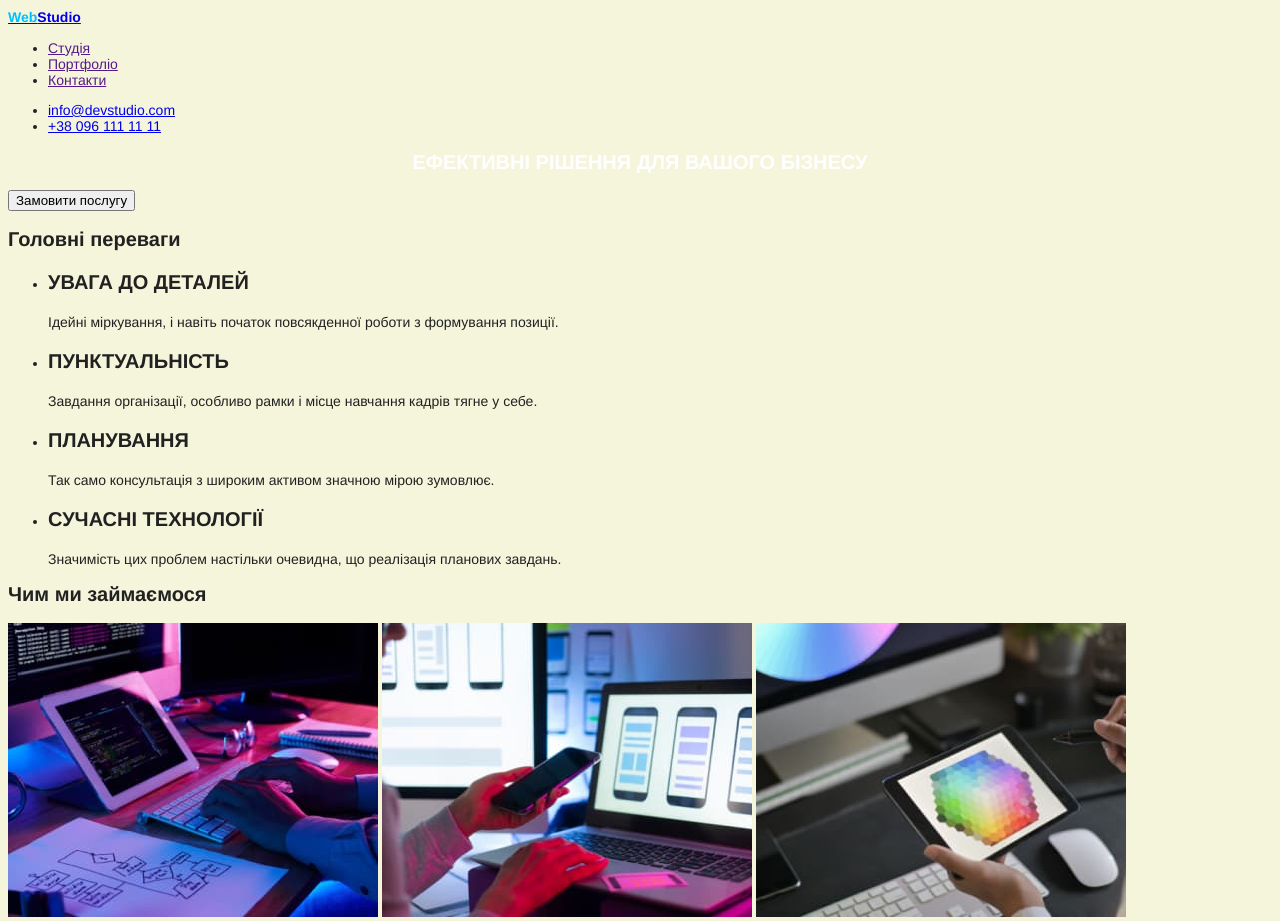
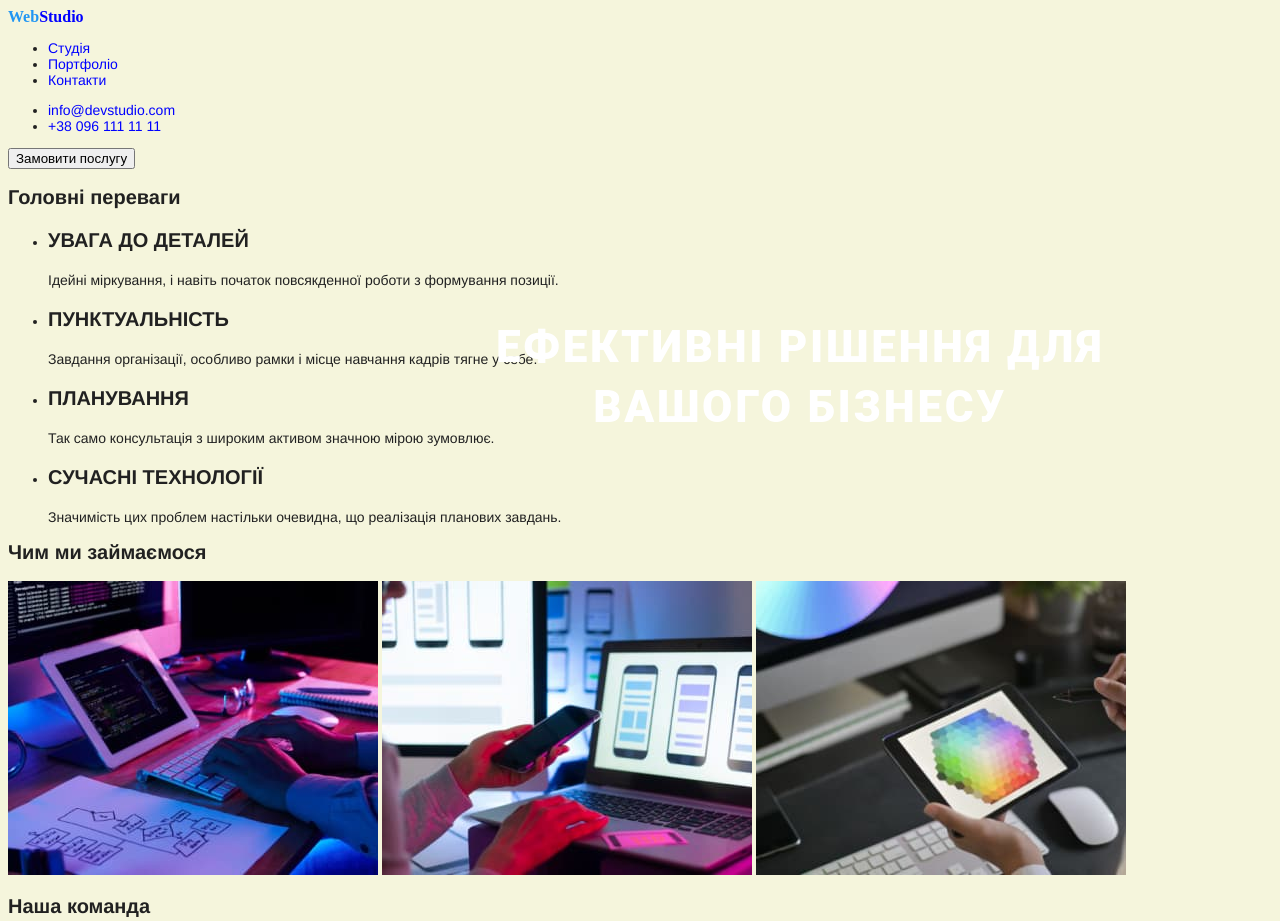
Before and after one commit to BoikoIgor/goit-markup-hw-02, a plain HTML site: page index.html in a window 1280 px wide. Shown: the top 921 px of the page. Drawn offline with Linux system fonts and the light colour scheme.

Commit message:
update css with lessons

```diff
--- a/css/styles.css
+++ b/css/styles.css
@@ -2,11 +2,17 @@ body {
   background-color: beige;
   color: #212121;
 }
+.blue {
+  color: #2196f3;
+}
 p,
-a,
 ul {
   font-family: Helvetica;
   font-size: 14px;
+}
+a {
+  color: blue;
+  text-decoration: none;
 }
 h1,
 h2,
@@ -14,9 +20,39 @@ h3 {
   font-family: Helvetica;
   font-size: 20px;
 }
-.title {
-  font-weight: 1000;
+.logo a {
+  position: absolute;
+  width: 145px;
+  height: 31px;
+  left: 215px;
+  top: 24px;
+
+  font-family: "Raleway";
+  font-style: normal;
+  font-weight: 700;
+  font-size: 26px;
+  line-height: 31px;
+  /* identical to box height */
+
+  letter-spacing: 0.03em;
+
+  color: #2196f3;
+}
+#title {
+  position: absolute;
+  width: 696px;
+  height: 120px;
+  left: 452px;
+  top: 280px;
+  font-family: "Roboto";
+  font-style: normal;
+  font-weight: 900;
+  font-size: 44px;
+  line-height: 60px;
+  /* or 136% */
+  text-align: center;
+  letter-spacing: 0.06em;
   text-transform: uppercase;
-  text-align: center;
-  color: #fff;
+
+  color: #ffffff;
 }
--- a/index.html
+++ b/index.html
@@ -5,17 +5,12 @@
     <meta http-equiv="X-UA-Compatible" content="IE=edge" />
     <meta name="viewport" content="width=Hello, initial-scale=1.0" />
     <title>Web Studio (Version 2.1)</title>
-    <style>
-      .blue {
-        color: DeepSkyBlue;
-      }
-    </style>
     <link rel="stylesheet" href="./css/styles.css" />
   </head>
   <body>
     <header>
       <nav>
-        <a href="/"
+        <a class="Logo" href="/"
           ><b><span class="blue">Web</span>Studio</b></a
         >
         <ul>
@@ -32,7 +27,7 @@
     <main>
       <!-- hero section -->
       <section>
-        <h1 class="title">Ефективні рішення для вашого бізнесу</h1>
+        <h1 id="title">Ефективні рішення для вашого бізнесу</h1>
         <button type="button">Замовити послугу</button>
       </section>
       <!-- benefits section -->
@@ -175,7 +170,7 @@
     <footer>
       <section>
         <h2>
-          <a href="/"
+          <a class="Logo" href="/"
             ><b><span class="blue">Web</span>Studio</b></a
           >
         </h2>
```
